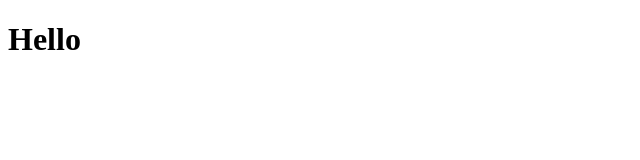
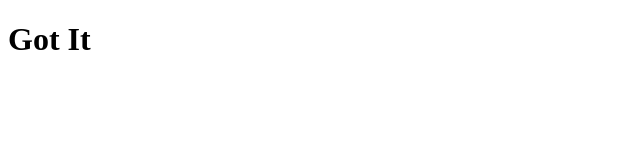
Before and after one commit to AdlonBasilio/adlonBasilio.github.io, a plain HTML site: page index.html in a window 1280 px wide. Shown: the full height of the page, 0-640 px from the left. Drawn offline with Linux system fonts and the light colour scheme.

Commit message:
Update index.html

```diff
--- a/index.html
+++ b/index.html
@@ -2,6 +2,6 @@
 <html>
 
   <Head>
-  <h1>Hello</h1>
+  <h1>Got It</h1>
 
 </html>
```
